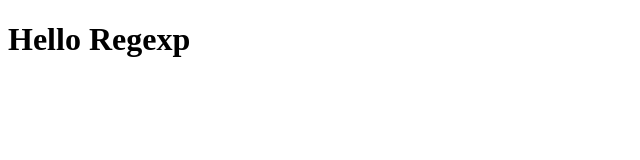
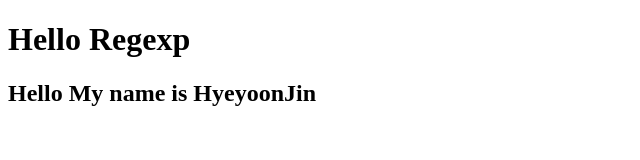
Before and after one commit to GeonwooShin/RegExp-test, a website built with Parcel: page index.html in a window 1280 px wide. Shown: the whole page, without its empty margins (0-640 px from the left). Built offline with nearby package versions, Linux system fonts and the light colour scheme.

Commit message:
혜윤커밋

```diff
--- a/index.html
+++ b/index.html
@@ -9,5 +9,6 @@
 </head>
 <body>
   <h1>Hello Regexp</h1>
+  <h2>Hello My name is HyeyoonJin<h2>
 </body>
 </html>
```
